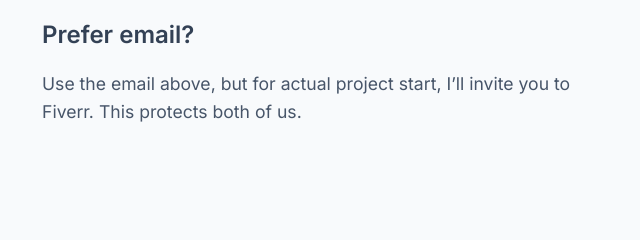
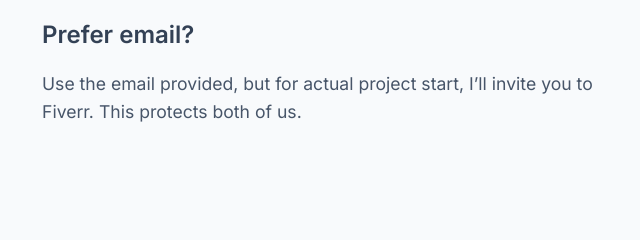
Before and after one commit to MOMO-1021/Mowarson-s-Portfolio-Website, a plain HTML site: page contact.html in a window 1280 px wide. Shown: the part 1030-1270 px from the top of the page, 618-1258 px from the left. Drawn offline with Linux system fonts and the light colour scheme; no server answers.

Commit message:
one change

```diff
--- a/contact.html
+++ b/contact.html
@@ -105,7 +105,7 @@
         </div>
         <div style="flex: 1 1 300px;">
           <h3>Prefer email?</h3>
-          <p>Use the email above, but for actual project start, I’ll invite you to Fiverr. This protects both of us.</p>
+          <p>Use the email provided, but for actual project start, I’ll invite you to Fiverr. This protects both of us.</p>
         </div>
       </div>
     </div>
```
